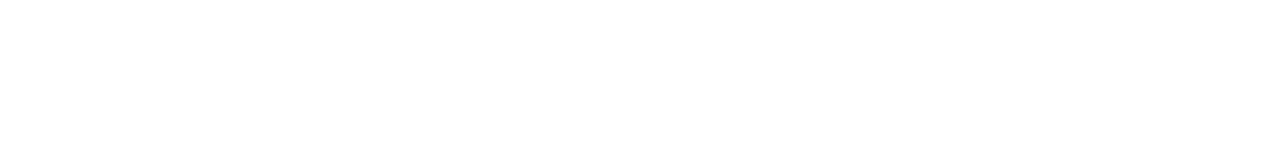
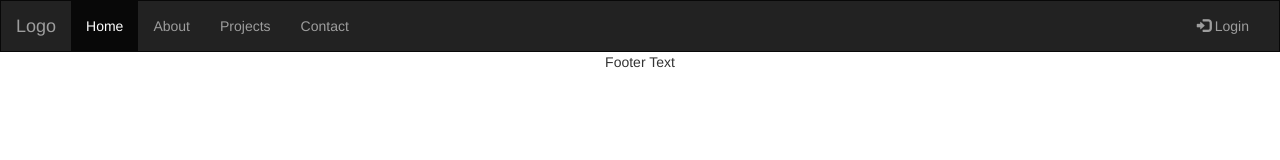
Before and after one commit to MartinG711/Ju-Jitsu, a plain HTML site: page index.html in a window 1280 px wide. Drawn offline with nearby package versions, Linux system fonts and the light colour scheme.

Commit message:
add menu nav

```diff
--- a/index.html
+++ b/index.html
@@ -1,14 +1,51 @@
 <html>
+
 <head>
 	<title>Prova</title>
 	<meta charset="utf-8">
 	<meta name="viewport" content="width=device-width, initial-scale=1">
-  		<link rel="stylesheet" href="https://maxcdn.bootstrapcdn.com/bootstrap/4.0.0/css/bootstrap.min.css">
+	<link rel="stylesheet" href="https://maxcdn.bootstrapcdn.com/bootstrap/3.3.7/css/bootstrap.min.css">
   	<script src="https://ajax.googleapis.com/ajax/libs/jquery/3.3.1/jquery.min.js"></script>
-  		<script src="https://cdnjs.cloudflare.com/ajax/libs/popper.js/1.12.9/umd/popper.min.js"></script>
-  		<script src="https://maxcdn.bootstrapcdn.com/bootstrap/4.0.0/js/bootstrap.min.js"></script>
+  	<script src="https://maxcdn.bootstrapcdn.com/bootstrap/3.3.7/js/bootstrap.min.js"></script>
+	<style>
+		.navbar {
+			margin-bottom: 0;
+			border-radius: 0;
+		}
+
+	</style>
 </head>
+
 <body>
 
+	<nav class="navbar navbar-inverse">
+		<div class="container-fluid">
+			<div class="navbar-header">
+				<button type="button" class="navbar-toggle" data-toggle="collapse" data-target="#myNavbar">
+        <span class="icon-bar"></span>
+        <span class="icon-bar"></span>
+        <span class="icon-bar"></span>
+      </button>
+				<a class="navbar-brand" href="#">Logo</a>
+			</div>
+			<div class="collapse navbar-collapse" id="myNavbar">
+				<ul class="nav navbar-nav">
+					<li class="active"><a href="#">Home</a></li>
+					<li><a href="#">About</a></li>
+					<li><a href="#">Projects</a></li>
+					<li><a href="#">Contact</a></li>
+				</ul>
+				<ul class="nav navbar-nav navbar-right">
+					<li><a href="#"><span class="glyphicon glyphicon-log-in"></span> Login</a></li>
+				</ul>
+			</div>
+		</div>
+	</nav>
+
+	<footer class="container-fluid text-center">
+		<p>Footer Text</p>
+	</footer>
+
 </body>
+
 </html>
```
Lines whose indentation alone changed are shown as unchanged.
